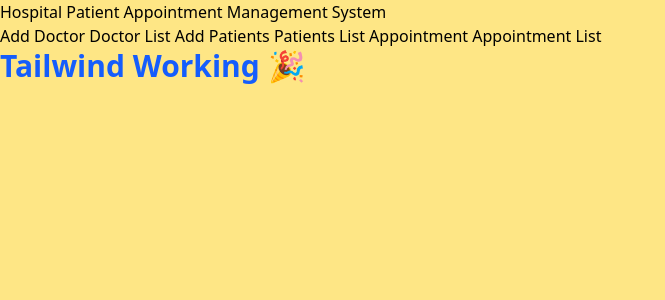
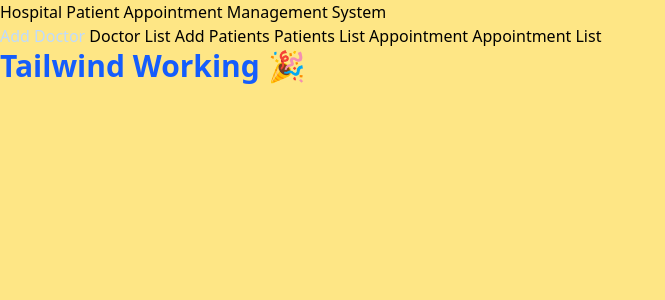
Before and after one commit to ashag909/Hospital-Management-System, a Django app: page /doctoradd/ in a window 1280 px wide. Shown: the top 300 px of the page, without its empty margins (0-665 px from the left). Run offline with Django 5.2, Linux system fonts and the light colour scheme; some libraries are stand-ins or nearby versions.

Commit message:
design doctoradd

```diff
--- a/templates/base.html
+++ b/templates/base.html
@@ -15,7 +15,7 @@
         </div>
         <div>
             <nav>
-                <a>Add Doctor</a>
+                <a href="{% url 'doctoradd' %}" class="text-blue-200">Add Doctor</a>
                 <a>Doctor List </a>
                 <a>Add Patients</a>
                 <a>Patients List </a>
--- a/theme/static/css/dist/styles.css
+++ b/theme/static/css/dist/styles.css
@@ -10,9 +10,13 @@
     monospace;
     --color-amber-100: oklch(96.2% 0.059 95.617);
     --color-amber-200: oklch(92.4% 0.12 95.746);
+    --color-blue-200: oklch(88.2% 0.059 254.128);
     --color-blue-600: oklch(54.6% 0.245 262.881);
+    --color-blue-700: oklch(48.8% 0.243 264.376);
     --color-gray-50: oklch(98.5% 0.002 247.839);
     --color-black: #000;
+    --color-white: #fff;
+    --spacing: 0.25rem;
     --text-3xl: 1.875rem;
     --text-3xl--line-height: calc(2.25 / 1.875);
     --text-5xl: 3rem;
@@ -20,6 +24,7 @@
     --font-weight-bold: 700;
     --tracking-normal: 0em;
     --leading-normal: 1.5;
+    --radius-lg: 0.5rem;
     --default-font-family: var(--font-sans);
     --default-mono-font-family: var(--font-mono);
   }
@@ -257,21 +276,26 @@
   .text-black {
     color: var(--color-black);
   }
+  .text-blue-200 {
+    color: var(--color-blue-200);
+  }
   .text-blue-600 {
     color: var(--color-blue-600);
   }
-  .underline {
-    text-decoration-line: underline;
+  .text-white {
+    color: var(--color-white);
   }
-  .outline {
-    outline-style: var(--tw-outline-style);
-    outline-width: 1px;
+  .shadow {
+    --tw-shadow: 0 1px 3px 0 var(--tw-shadow-color, rgb(0 0 0 / 0.1)), 0 1px 2px -1px var(--tw-shadow-color, rgb(0 0 0 / 0.1));
+    box-shadow: var(--tw-inset-shadow), var(--tw-inset-ring-shadow), var(--tw-ring-offset-shadow), var(--tw-ring-shadow), var(--tw-shadow);
   }
-}
-@property --tw-border-style {
-  syntax: "*";
-  inherits: false;
-  initial-value: solid;
+  .hover\:bg-blue-700 {
+    &:hover {
+      @media (hover: hover) {
+        background-color: var(--color-blue-700);
+      }
+    }
+  }
 }
 @property --tw-leading {
   syntax: "*";
@@ -285,19 +309,91 @@
   syntax: "*";
   inherits: false;
 }
-@property --tw-outline-style {
+@property --tw-shadow {
   syntax: "*";
   inherits: false;
-  initial-value: solid;
+  initial-value: 0 0 #0000;
+}
+@property --tw-shadow-color {
+  syntax: "*";
+  inherits: false;
+}
+@property --tw-shadow-alpha {
+  syntax: "<percentage>";
+  inherits: false;
+  initial-value: 100%;
+}
+@property --tw-inset-shadow {
+  syntax: "*";
+  inherits: false;
+  initial-value: 0 0 #0000;
+}
+@property --tw-inset-shadow-color {
+  syntax: "*";
+  inherits: false;
+}
+@property --tw-inset-shadow-alpha {
+  syntax: "<percentage>";
+  inherits: false;
+  initial-value: 100%;
+}
+@property --tw-ring-color {
+  syntax: "*";
+  inherits: false;
+}
+@property --tw-ring-shadow {
+  syntax: "*";
+  inherits: false;
+  initial-value: 0 0 #0000;
+}
+@property --tw-inset-ring-color {
+  syntax: "*";
+  inherits: false;
+}
+@property --tw-inset-ring-shadow {
+  syntax: "*";
+  inherits: false;
+  initial-value: 0 0 #0000;
+}
+@property --tw-ring-inset {
+  syntax: "*";
+  inherits: false;
+}
+@property --tw-ring-offset-width {
+  syntax: "<length>";
+  inherits: false;
+  initial-value: 0px;
+}
+@property --tw-ring-offset-color {
+  syntax: "*";
+  inherits: false;
+  initial-value: #fff;
+}
+@property --tw-ring-offset-shadow {
+  syntax: "*";
+  inherits: false;
+  initial-value: 0 0 #0000;
 }
 @layer properties {
   @supports ((-webkit-hyphens: none) and (not (margin-trim: inline))) or ((-moz-orient: inline) and (not (color:rgb(from red r g b)))) {
     *, ::before, ::after, ::backdrop {
-      --tw-border-style: solid;
       --tw-leading: initial;
       --tw-font-weight: initial;
       --tw-tracking: initial;
-      --tw-outline-style: solid;
+      --tw-shadow: 0 0 #0000;
+      --tw-shadow-color: initial;
+      --tw-shadow-alpha: 100%;
+      --tw-inset-shadow: 0 0 #0000;
+      --tw-inset-shadow-color: initial;
+      --tw-inset-shadow-alpha: 100%;
+      --tw-ring-color: initial;
+      --tw-ring-shadow: 0 0 #0000;
+      --tw-inset-ring-color: initial;
+      --tw-inset-ring-shadow: 0 0 #0000;
+      --tw-ring-inset: initial;
+      --tw-ring-offset-width: 0px;
+      --tw-ring-offset-color: #fff;
+      --tw-ring-offset-shadow: 0 0 #0000;
     }
   }
 }
```
Also changed, not shown: other parts of theme/static/css/dist/styles.css (+26 -12 lines), Hospital/urls.py (line endings or trailing spaces).
